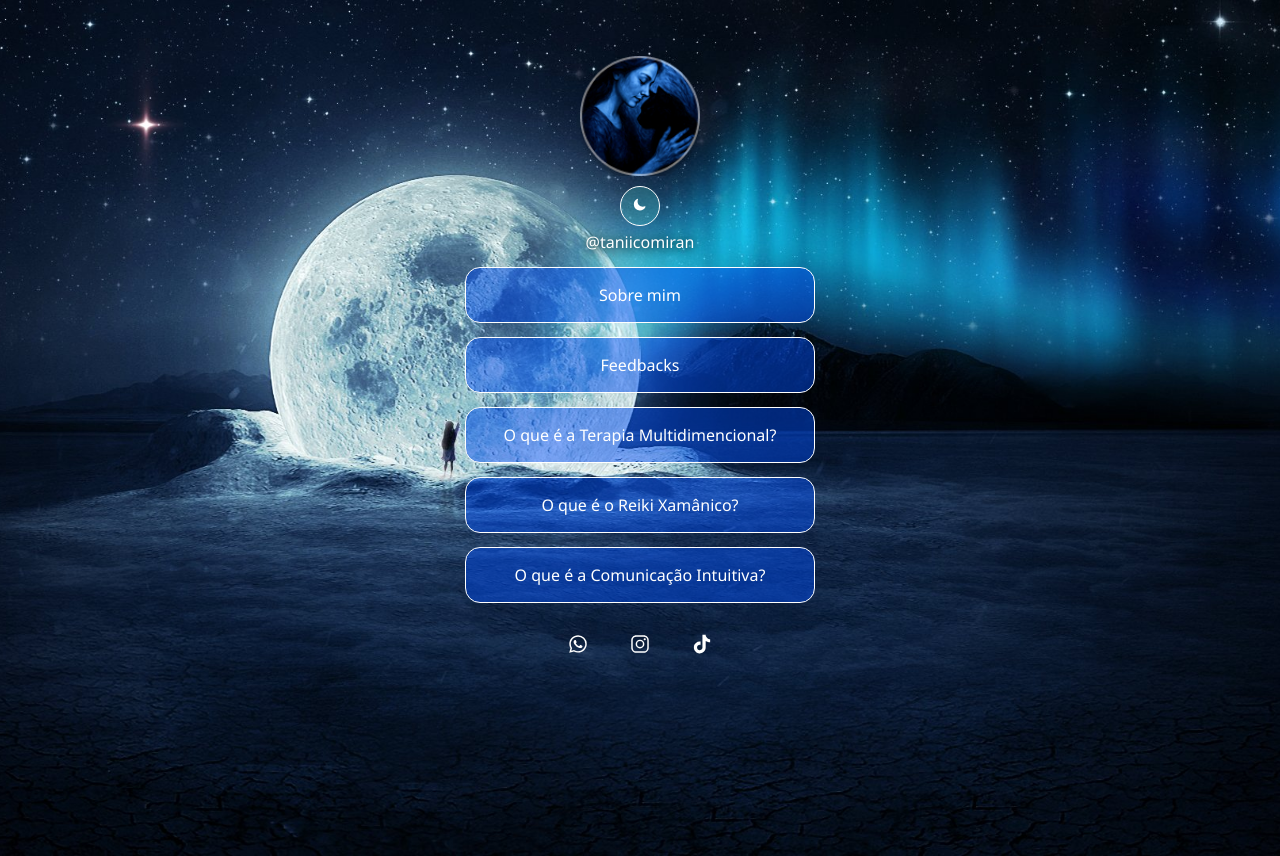
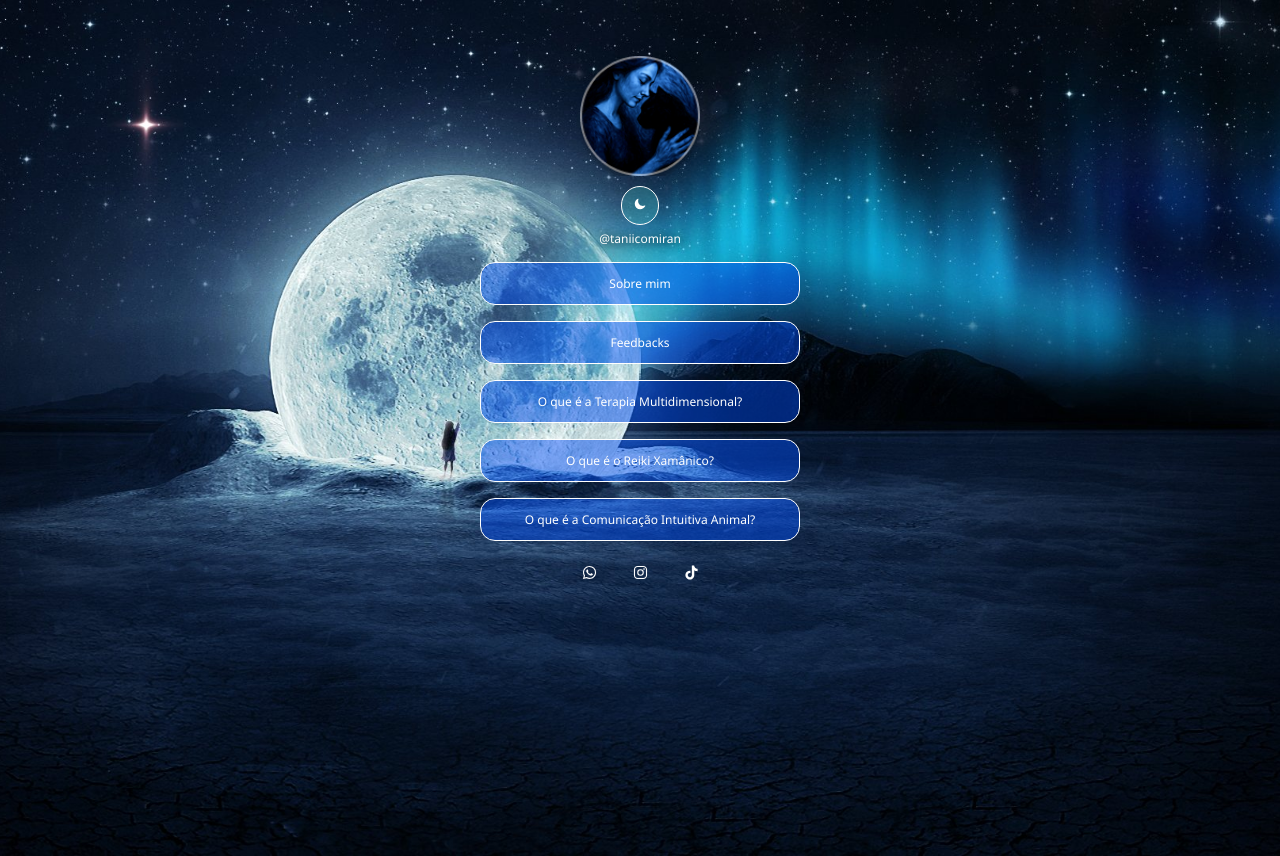
Before and after one commit to mateushoffmann7/tanise-medica-integrativa_, a plain HTML site: page index.html in a window 1280 px wide. Drawn offline with nearby package versions, Linux system fonts and the light colour scheme.

Commit message:
adjusts size

```diff
--- a/index.html
+++ b/index.html
@@ -27,13 +27,13 @@
                 <a href="#" class="link">Feedbacks</a>
             </li>
             <li>
-                <a href="https://wa.me/5554999050028?text=Olá,%20gostaria%20de%20mais%20informa%C3%A7%C3%B5es%20sobre%20a%20Terapia%20Multidimencional." class="link">O que é a Terapia Multidimencional?</a>
+                <a href="https://wa.me/5554999050028?text=Olá,%20gostaria%20de%20mais%20informa%C3%A7%C3%B5es%20sobre%20a%20Terapia%20Multidimensional." class="link">O que é a Terapia Multidimensional?</a>
             </li>
             <li>
                 <a href="https://wa.me/5554999050028?text=Olá,%20gostaria%20de%20mais%20informa%C3%A7%C3%B5es%20sobre%20o%20Reiki%20Xamânico." class="link">O que é o Reiki Xamânico?</a>
             </li>
             <li>
-                <a href="https://wa.me/5554999050028?text=Ol%C3%A1,%20gostaria%20de%20mais%20informa%C3%A7%C3%B5es%20sobre%20a%20Comunica%C3%A7%C3%A3o%20Intuitiva." class="link">O que é a Comunicação Intuitiva?</a>
+                <a href="https://wa.me/5554999050028?text=Ol%C3%A1,%20gostaria%20de%20mais%20informa%C3%A7%C3%B5es%20sobre%20a%20Comunica%C3%A7%C3%A3o%20Intuitiva%20Animal." class="link">O que é a Comunicação Intuitiva Animal?</a>
             </li>
         </ul>
         <div class="social-links">
--- a/style.css
+++ b/style.css
@@ -67,6 +67,7 @@ body * {
     background: var(--bg-button);
     border: 1px solid var(--text-color);
     color: var(--text-color);
+    font-size: 12px;
 }
 
 button:hover {
@@ -74,13 +75,18 @@ button:hover {
     background-color: var(--highlight);
 }
 
+p {
+    font-size: 12px;
+}
+
 .box-links {
     display: flex;
     flex-direction: column;
-    gap: 14px;
+    gap: 16px;
     list-style: none; /*Fiz separado porque pra tirar style da lista tem que ser separado do "a" que vou tirar o decoration */
-    padding: 14px 0 0 0;
+    padding: 15px;
     color: var(--text-color);
+    font-size: 12px;
 }
 
 
@@ -91,7 +97,7 @@ button:hover {
     text-align: center;
     border: 1px solid;
     border-radius: 15px;
-    padding: 16px 16px;
+    padding: 12px 1px;
     background-color: var(--bg-hover);
     color: var(--text-color);
 }
@@ -107,13 +113,12 @@ button:hover {
 .social-links {
     display: flex;
     justify-content: center;
-    gap: 12px;
-    font-size: 20px;
-    padding: 20px;
+    gap: 16px;
+    font-size: 15px;
 }
 
 .social-links a { /*Feito para ajustar o circulo atras dos social links*/
-    padding: 10px 15px;
+    padding: 8px 10px;
     border-radius: 999999px;
     color: var(--text-color);
 }
```
